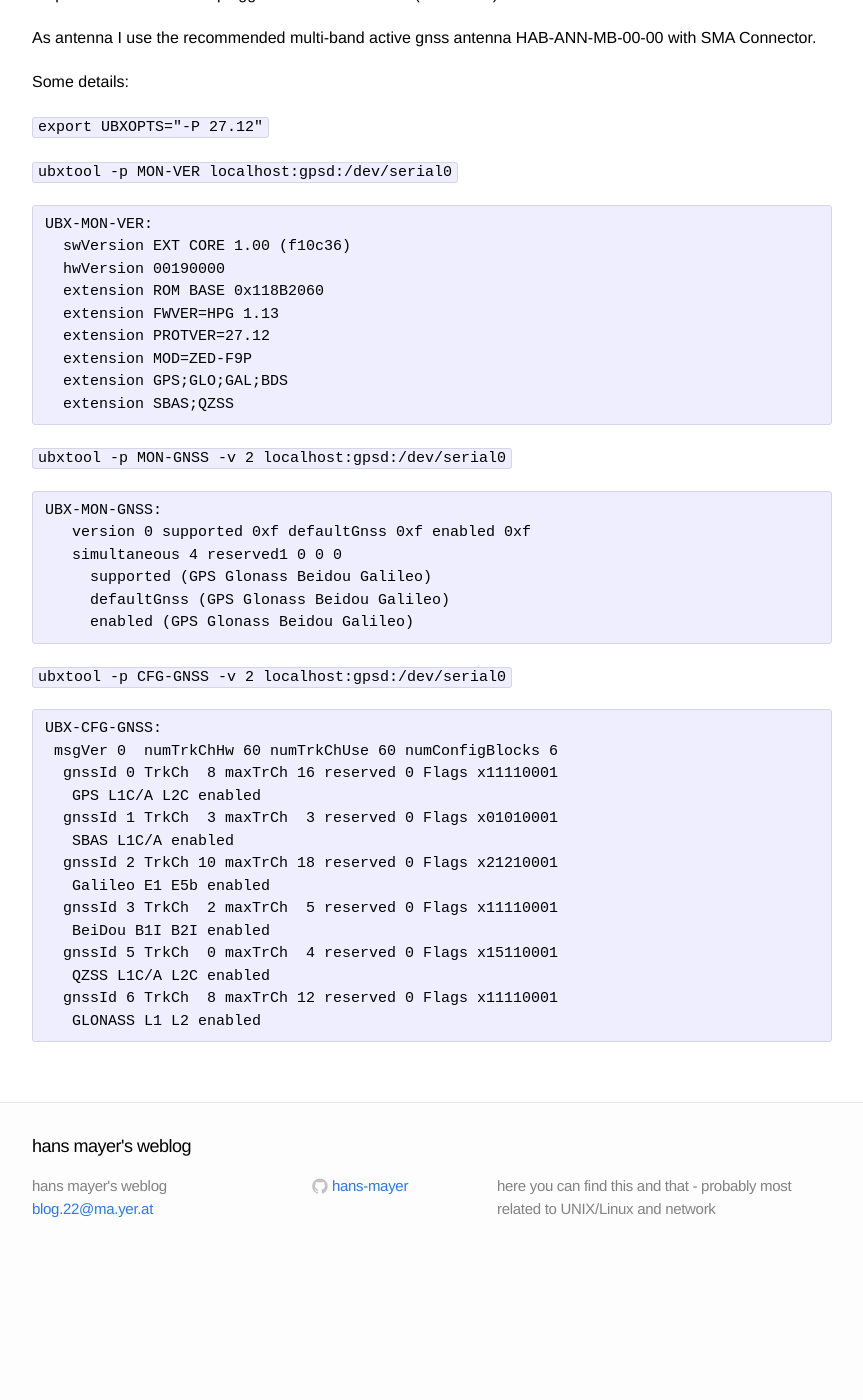
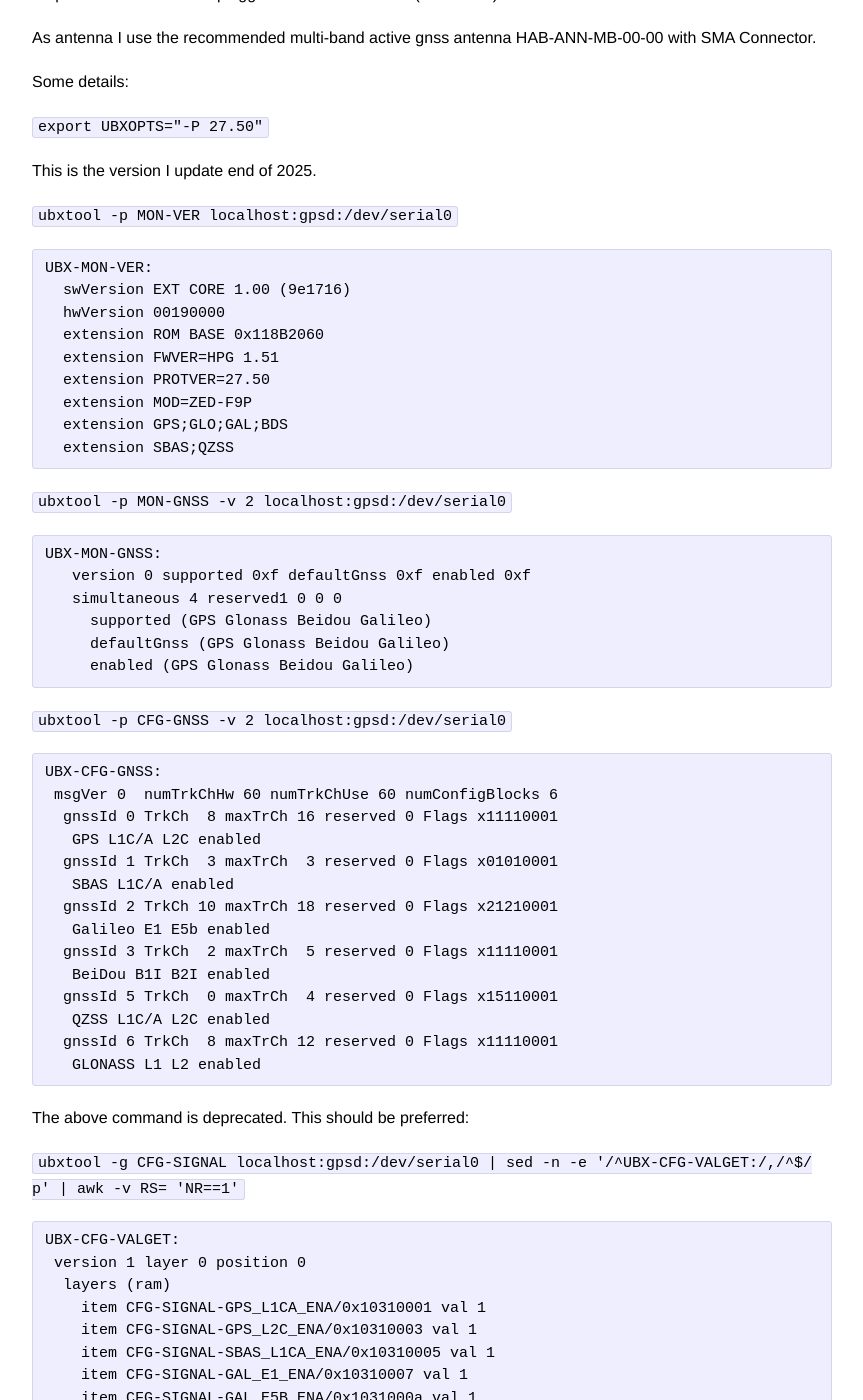
Before and after one commit to hans-mayer/blog, a Jekyll site: the page built from _posts/2022-07-29-ublox-ZED-F9P.markdown, in a window 1280 px wide and 1400 px high, scrolled down 687 px. Shown: the whole window, without its empty margins (208-1071 px from the left). Built offline with Jekyll 4.4.1, drawn with Linux system fonts in a browser that asks for light colours; before the commit the page ends 1952 px from its top, so only the background shows below that; some of the changed text lies outside the part shown.

Commit message:
ublox-ZED-F9P , GPSD-NTP-on-Raspberry-PI5-with-Trixie , Wetter-2025-in-Mauer

````diff
--- a/_posts/2022-07-29-ublox-ZED-F9P.markdown
+++ b/_posts/2022-07-29-ublox-ZED-F9P.markdown
@@ -22,17 +22,19 @@ As antenna I use the recommended multi-band active gnss antenna HAB-ANN-MB-00-00
 
 Some details:
 
-`export UBXOPTS="-P 27.12"`
+`export UBXOPTS="-P 27.50"`
+
+This is the version I update end of 2025.
 
 `ubxtool -p MON-VER  localhost:gpsd:/dev/serial0`
 
 ```
 UBX-MON-VER:
-  swVersion EXT CORE 1.00 (f10c36)
+  swVersion EXT CORE 1.00 (9e1716)
   hwVersion 00190000
   extension ROM BASE 0x118B2060
-  extension FWVER=HPG 1.13
-  extension PROTVER=27.12
+  extension FWVER=HPG 1.51
+  extension PROTVER=27.50
   extension MOD=ZED-F9P
   extension GPS;GLO;GAL;BDS
   extension SBAS;QZSS
@@ -67,3 +69,36 @@ UBX-CFG-GNSS:
   gnssId 6 TrkCh  8 maxTrCh 12 reserved 0 Flags x11110001
    GLONASS L1 L2 enabled
 ```
+
+The above command is deprecated. This should be preferred:
+
+`ubxtool -g CFG-SIGNAL localhost:gpsd:/dev/serial0 | sed -n -e '/^UBX-CFG-VALGET:/,/^$/ p' | awk -v RS= 'NR==1'`
+
+```
+UBX-CFG-VALGET:
+ version 1 layer 0 position 0
+  layers (ram)
+    item CFG-SIGNAL-GPS_L1CA_ENA/0x10310001 val 1
+    item CFG-SIGNAL-GPS_L2C_ENA/0x10310003 val 1
+    item CFG-SIGNAL-SBAS_L1CA_ENA/0x10310005 val 1
+    item CFG-SIGNAL-GAL_E1_ENA/0x10310007 val 1
+    item CFG-SIGNAL-GAL_E5B_ENA/0x1031000a val 1
+    item CFG-SIGNAL-BDS_B1_ENA/0x1031000d val 1
+    item CFG-SIGNAL-BDS_B2_ENA/0x1031000e val 1
+    item CFG-SIGNAL-QZSS_L1CA_ENA/0x10310012 val 0
+    item CFG-SIGNAL-QZSS_L1S_ENA/0x10310014 val 0
+    item CFG-SIGNAL-QZSS_L2C_ENA/0x10310015 val 0
+    item CFG-SIGNAL-GLO_L1_ENA/0x10310018 val 1
+    item CFG-SIGNAL-GLO_L2_ENA/0x1031001a val 1
+    item CFG-SIGNAL-GPS_ENA/0x1031001f val 1
+    item CFG-SIGNAL-SBAS_ENA/0x10310020 val 1
+    item CFG-SIGNAL-GAL_ENA/0x10310021 val 1
+    item CFG-SIGNAL-BDS_ENA/0x10310022 val 1
+    item CFG-SIGNAL-QZSS_ENA/0x10310024 val 0
+    item CFG-SIGNAL-GLO_ENA/0x10310025 val 1
+    item CFG-SIGNAL-39/0x10310027 val 1
+```
+
+Each individual satellite can be disabled or enabled. For example QZSS disabled in RAM layer:
+
+`ubxtool -z CFG-SIGNAL-QZSS_ENA,0,1 localhost:gpsd:/dev/serial0`
--- a/_posts/2025-12-20-GPSD-NTP-on-Raspberry-PI5-with-Trixie.markdown
+++ b/_posts/2025-12-20-GPSD-NTP-on-Raspberry-PI5-with-Trixie.markdown
@@ -26,7 +26,7 @@ I decided to compile GPSD and NTPD by myself and not to use an available package
 
 # NTPD
 
-For NTP I took NTPsec from https://gitlab.com/NTPsec/ntpsec <br>
+For NTP I took NTPsec from [https://gitlab.com/NTPsec/ntpsec](https://gitlab.com/NTPsec/ntpsec){:target="_blank"} <br>
 As first step I installed the official package from OS with <br>`apt-get install ntpsec ntpsec-doc ntpsec-ntpdate` <br>
 With this I got the necessary scripts to start which I had to change only slightly for the self compiled version. <br>
 Additional the following packages were needed: git, m4, m4-doc, bison, bison-doc
@@ -52,7 +52,7 @@ With `ntp.conf` from the package one can test if ntpd works well, but in the mom
 
 To run a GNSS disciplined stratum 1 NTP server the gpsd package is not necessary. What we need is a 1PPS ( one puls per second ) which we get from the gps HAT with the available drivers from the OS. But the gpsd package with all its tools makes the life easier.
 
-You can find the source here: https://gitlab.com/gpsd/gpsd
+You can find the source here: [https://gitlab.com/gpsd/gpsd](https://gitlab.com/gpsd/gpsd){:target="_blank"}
 
 But gpsd needs a lot of additional packages:
 
````
Also changed, not shown: _posts/2026-01-01-Wetter-2025-in-Mauer.markdown (+13 -0 lines).
